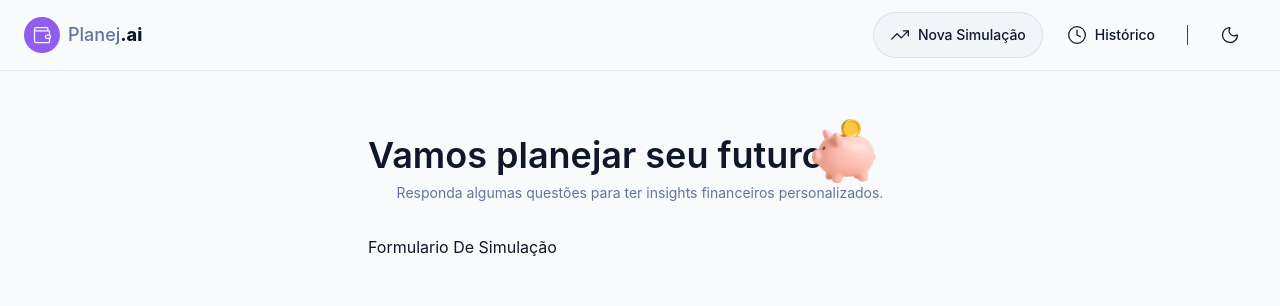
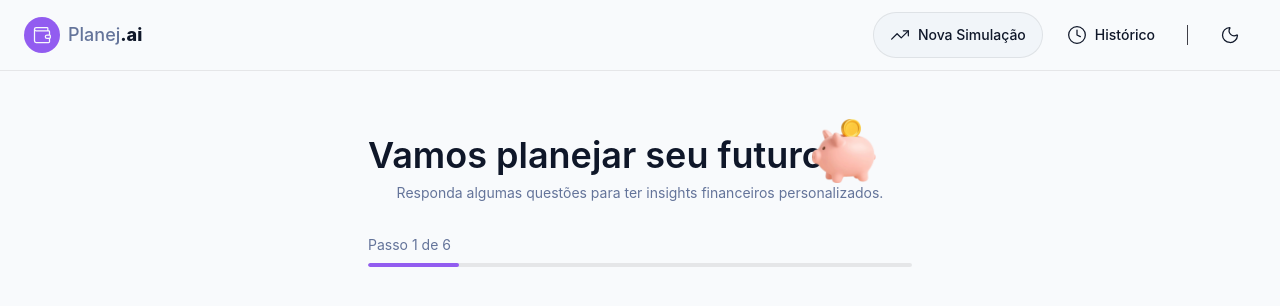
Before and after one commit to Otaviocuriel/dio-ai-react-frontend, a React (Vite) app in the folder planejaIA/: page / in a window 1280 px wide. Shown: the top 306 px of the page. Built offline with nearby package versions, Linux system fonts and the light colour scheme.

Commit message:
feat: Adicionando progresso ao formulário de simulação

```diff
--- a/planejaIA/src/components/features/Simulation/Form.tsx
+++ b/planejaIA/src/components/features/Simulation/Form.tsx
@@ -1,9 +1,9 @@
+import { StepProgress } from "./Progress";
+
 export function SimulationForm (){
     return (
-        <div>
-            <h1>
-                Formulario De Simulação
-            </h1>
-        </div>
+        <>
+        <StepProgress currentStep= {1} totalSteps={6} />
+        </>
     )
 }
--- /dev/null
+++ b/planejaIA/src/components/features/Simulation/Progress.tsx
@@ -0,0 +1,27 @@
+interface StepProgressProps {
+  currentStep: number
+  totalSteps: number
+}
+
+export function StepProgress({ currentStep, totalSteps }: StepProgressProps) {
+  const progress = (currentStep / totalSteps) * 100
+
+  return (
+    <div className="mb-4">
+      <p className="text-muted-foreground mb-2 text-sm">
+        Passo {currentStep} de {totalSteps}
+      </p>
+      <div className="bg-border h-1 w-full overflow-hidden rounded-full">
+        <div
+          role="progressbar"
+          aria-valuenow={currentStep}
+          aria-valuemin={1}
+          aria-valuemax={totalSteps}
+          aria-label={`Passo ${currentStep} de ${totalSteps}`}
+          className="bg-primary h-full rounded-full transition-all duration-300"
+          style={{ width: `${progress}%` }}
+        />
+      </div>
+    </div>
+  )
+}
```
